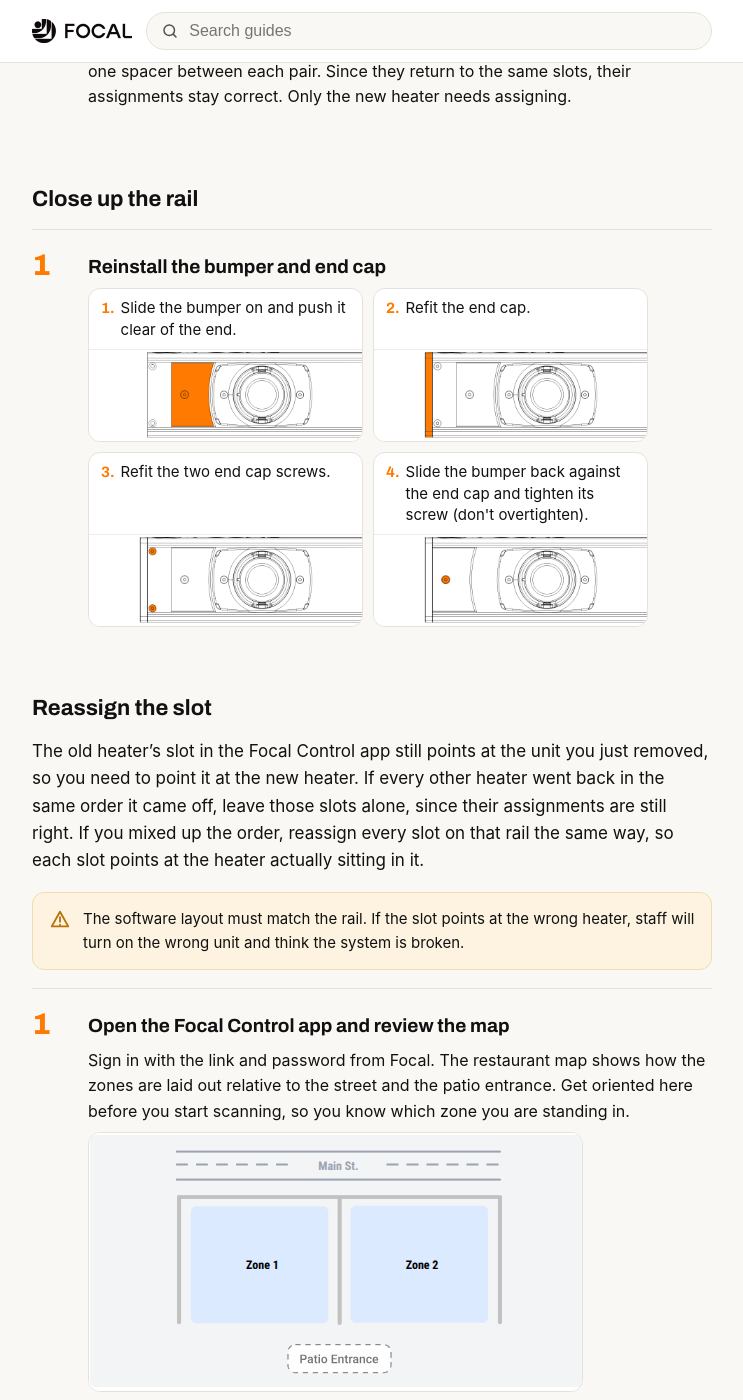
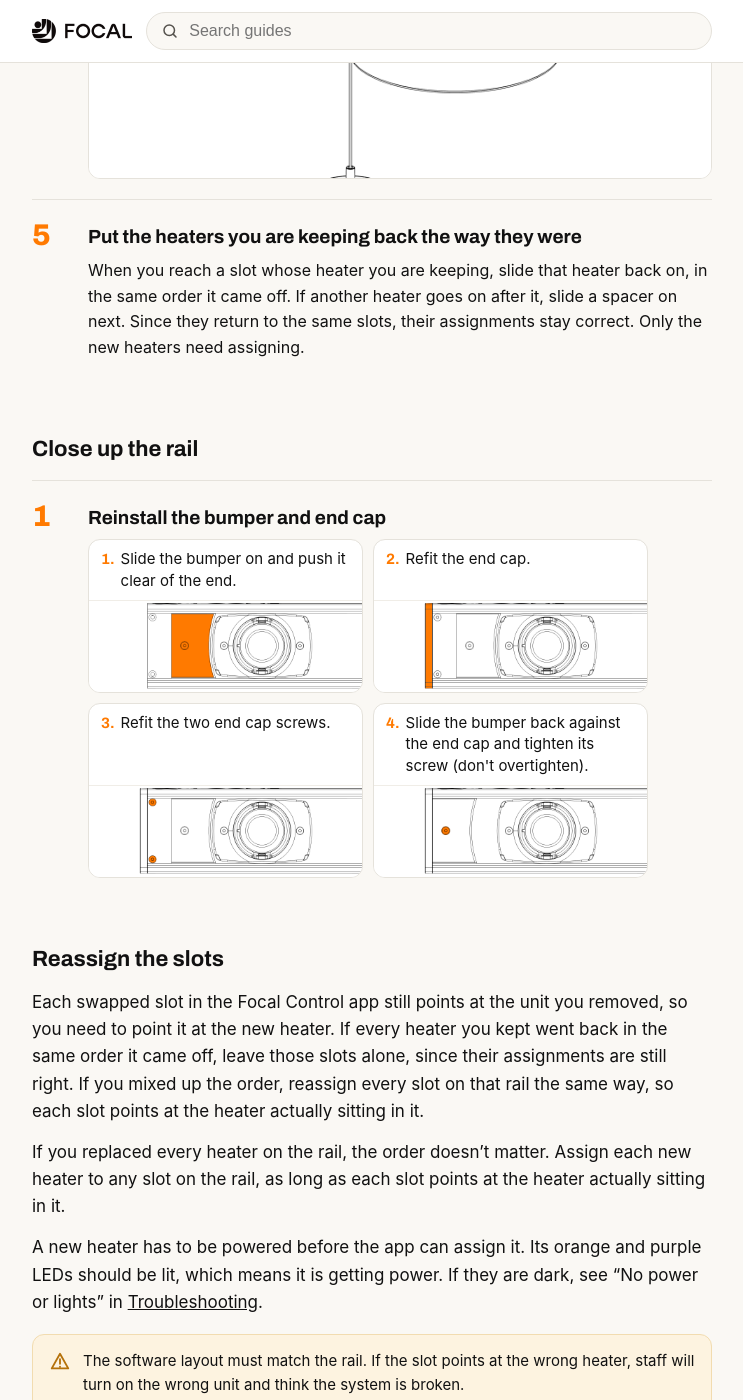
Before and after one commit to BeamT/external-docs, a Jekyll site: the page built from _guides/replace-heaters.md, in a window 1280 px wide and 1400 px high, scrolled down 7327 px. Shown: the whole window, without its empty margins (268-1011 px from the left). Built offline with Jekyll 4.4.1, drawn with Linux system fonts in a browser that asks for light colours; some web fonts are replaced; some of the changed text lies outside the part shown.

Commit message:
Generalize replace-heaters guide to multiple heaters; add LED power checks (#32)
* Generalize replace-heaters guide to multiple heaters and add LED power c

- Rework Replace a Heater into Replace Heaters: remove, install, reassign
  and confirm steps now cover swapping one or more heaters, including a
  full-rail swap where slot order doesn't matter.
- Add orange/purple LED power checks to the install, register/assign and
  replace guides so installers verify rail power before scanning.
- Update links in troubleshooting and warranty guides to the new title.

* Clarify slot-by-slot install flow in replace-heaters guide

- Rewrite install intro so new and kept heaters are handled in slot
  order, with one spacer between pairs and none after the last.
- Make steps 4 and 5 conditional on whether another heater follows,
  so the spacer instruction no longer over-applies.
- Replace the inline no-power warning with a link to the "No power or
  lights" troubleshooting section.
- Drop the stray power-switch line and the "several heaters" note in
  the assign steps.
- Split the final checklist item so new and kept heaters are verified
  separately.

* Bump versions for install, register-assign and replace-heaters guides

Co-Authored-By: Claude Sonnet 5.5 <noreply@anthropic.com>

---------

Co-authored-by: Claude Sonnet 5.5 <noreply@anthropic.com>

```diff
--- a/_guides/replace-heaters.md
+++ b/_guides/replace-heaters.md
@@ -1,11 +1,11 @@
 ---
-title: Replace a Heater
+title: Replace Heaters
 audience: []
 audience_order: {}
 order: 70
-summary: Swap a failed heater and assign the new heater to its slot.
-version: "1.2"
-updated: "2026-10-15"
+summary: Swap one or more failed heaters on a rail and assign the new heaters to their slots.
+version: "1.3"
+updated: "2026-11-16"
 ---
 
 ## On this page
@@ -13,28 +13,28 @@ updated: "2026-10-15"
 - [Before you start](#before-you-start)
 - [Watch the video](#watch-the-video)
 - [Open the rail end](#open-the-rail-end)
-- [Remove the old heater](#remove-the-old-heater)
-- [Install the new heater](#install-the-new-heater)
+- [Remove the old heaters](#remove-the-old-heaters)
+- [Install the new heaters](#install-the-new-heaters)
 - [Close up the rail](#close-up-the-rail)
-- [Reassign the slot](#reassign-the-slot)
-- [Confirm the new heater](#confirm-the-new-heater)
+- [Reassign the slots](#reassign-the-slots)
+- [Confirm the new heaters](#confirm-the-new-heaters)
 - [Final checks](#final-checks)
 
 ## Before you start
 
-This covers swapping a failed or damaged heater for a replacement on a rail that is already installed and running. You remove the old heater, install the new one and then assign the new heater to the slot in the Focal Control app.
+This covers swapping one or more failed or damaged heaters for replacements on a rail that is already installed and running. You remove the old heaters, install the new ones and then assign each new heater to its slot in the Focal Control app. If you are replacing several heaters on the rail, do each step for every heater you are swapping.
 
 {% include diagram.html src="duo-00-parts.png" caption="The opening end of the rail, left to right: end cap, bumper, a heater, a spacer, a second heater and the rail. Heaters and spacers come off in this order, so lay them out the same way." %}
 
-{% include warn.html text="Note which slot the failed heater is in. Put every heater you take off back in its same slot, so the slots in Focal Control still match the rail." %}
+{% include warn.html text="Note which slot each failed heater is in. Put every heater you keep back in its same slot, so the slots in Focal Control still match the rail. The exception is a full-rail swap, where every heater on the rail is new and the order doesn't matter." %}
 
 You need:
 
-{% include checklist.html items="The replacement heater | A phone with a camera and internet | The restaurant's Focal Control app link and password from Focal | A 2 mm hex wrench for the bumper and end cap screws" %}
+{% include checklist.html items="The replacement heater(s) | A phone with a camera and internet | The restaurant's Focal Control app link and password from Focal | A 2 mm hex wrench for the bumper and end cap screws" %}
 
 {% include dodont.html do="Handle each heater by its body, keeping the emitters and grille clear." dont="Grab or set a unit down on the grille or reflector." %}
 
-{% include warn.html text="Let the old heater cool before you touch it." %}
+{% include warn.html text="Let the old heaters cool before you touch them." %}
 
 ## Watch the video
 
@@ -50,31 +50,37 @@ Watch the full video once before you start. Refer to the step-by-step written in
 
 {% include step.html number="3" title="Remove the end cap" captions="Remove the two end cap screws with the 2 mm hex wrench, keeping one hand on the end cap so it doesn't fall.|Take off the end cap." diagram="duo-02-endcap-screws.png,duo-02-endcap-off.png" %}
 
-## Remove the old heater
+## Remove the old heaters
 
 {% include step.html number="1" title="Remove the bumper" body="Slide the bumper off the opening end of the rail." diagram="duo-03-remove-bumper.png" %}
 
-{% include step.html number="2" title="Slide off heaters until the failed one is out" body="Pull each heater's string down firmly and slide it off, then the spacer behind it. Keep going until the failed heater is off. Lay everything out in the order it came off, and set the failed heater aside to return to Focal." diagram="duo-04-remove-heater.png" %}
+{% include step.html number="2" title="Slide off heaters until the failed ones are out" body="Pull each heater's string down firmly and slide it off, then the spacer behind it. Keep going until the failed heater farthest from the opening end is off. Lay everything out in the order it came off, and set the failed heaters aside to return to Focal." diagram="duo-04-remove-heater.png" %}
 
-## Install the new heater
+## Install the new heaters
 
-{% include step.html number="1" title="Unbox the new heater" body="Take the replacement out of its box. Leave the rest of the packaging on until the heater is started onto the rail." %}
+Work slot by slot, from the farthest slot toward the opening end. For a slot getting a new heater, do steps 1 to 4. For a slot keeping its old heater, do step 5. Put one spacer between each pair of heaters, none after the last one.
+
+{% include step.html number="1" title="Unbox the new heater" body="Take a replacement out of its box. Leave the rest of the packaging on until the heater is started onto the rail." %}
 
 {% include step.html number="2" title="Orient the heater" body="Heaters slide on from the opening end of the rail. The heater only fits one way: hold it with the pull string on the trailing side, away from the rail." diagram="duo-04-orient-string.png" %}
 
 {% include step.html number="3" title="Confirm the lug is down" body="The lug (the round power connector on top of the riser) must be down for the heater to slide onto the rail. A new heater ships with a small plastic clip holding the lug down. It slides off by itself as the heater goes onto the rail. If there's no clip and the lug is up, pull the pull string down until the lug drops." diagram="duo-05-lug-down.png" %}
 
-{% include step.html number="4" title="Slide on and move to the old heater's slot" body="Slide the heater onto the rail and remove the rest of the packaging. Pull the string down firmly to release the heater, slide it to the slot the old one came out of, and let go. It locks in and its LEDs light." diagram="duo-06-inserted.png" %}
+{% include step.html number="4" title="Slide on and move to a failed heater's slot" body="Slide the heater onto the rail and remove the rest of the packaging. Pull the string down firmly to release the heater, slide it to the slot a failed heater came out of, and let go. It locks in and its LEDs light. If another heater goes on after this one, slide a spacer on next." diagram="duo-06-inserted.png" %}
 
-{% include step.html number="5" title="Put the other heaters back the way they were" body="Slide the heaters you removed back into their original slots, in the same order, with one spacer between each pair. Since they return to the same slots, their assignments stay correct. Only the new heater needs assigning." %}
+{% include step.html number="5" title="Put the heaters you are keeping back the way they were" body="When you reach a slot whose heater you are keeping, slide that heater back on, in the same order it came off. If another heater goes on after it, slide a spacer on next. Since they return to the same slots, their assignments stay correct. Only the new heaters need assigning." %}
 
 ## Close up the rail
 
 {% include step.html number="1" title="Reinstall the bumper and end cap" captions="Slide the bumper on and push it clear of the end.|Refit the end cap.|Refit the two end cap screws.|Slide the bumper back against the end cap and tighten its screw (don't overtighten)." diagram="duo-08-bumper-on.png,duo-08-endcap-on.png,duo-02-endcap-screws.png,duo-01-bumper-screw.png" grid="true" %}
 
-## Reassign the slot
+## Reassign the slots
 
-The old heater's slot in the Focal Control app still points at the unit you just removed, so you need to point it at the new heater. If every other heater went back in the same order it came off, leave those slots alone, since their assignments are still right. If you mixed up the order, reassign every slot on that rail the same way, so each slot points at the heater actually sitting in it.
+Each swapped slot in the Focal Control app still points at the unit you removed, so you need to point it at the new heater. If every heater you kept went back in the same order it came off, leave those slots alone, since their assignments are still right. If you mixed up the order, reassign every slot on that rail the same way, so each slot points at the heater actually sitting in it.
+
+If you replaced every heater on the rail, the order doesn't matter. Assign each new heater to any slot on the rail, as long as each slot points at the heater actually sitting in it.
+
+A new heater has to be powered before the app can assign it. Its orange and purple LEDs should be lit, which means it is getting power. If they are dark, see "No power or lights" in [Troubleshooting]({{ site.baseurl }}/troubleshooting/#no-power-or-lights).
 
 {% include warn.html text="The software layout must match the rail. If the slot points at the wrong heater, staff will turn on the wrong unit and think the system is broken." %}
 
@@ -82,22 +88,24 @@ The old heater's slot in the Focal Control app still points at the unit you just
 
 {% include step.html number="2" title="Open Assign Devices" body="Tap the menu icon in the top left and choose Assign Devices." diagram="reg-02-nav.png" %}
 
-{% include step.html number="3" title="Select the old heater's slot and tap Replace Heater" body="Tap the slot the old heater came out of. Each heater shows on the map as two squares, one per heating head; tap either one. The panel below shows the old heater's serial number. Since you've already removed the old heater from the rail, it's expected that it says Heater is offline. Tap Replace Heater, then tap the camera icon next to the field that opens and allow camera access if your phone asks." diagram="rep-02-replace.png" %}
+{% include step.html number="3" title="Select a swapped slot and tap Replace Heater" body="Tap a slot a failed heater came out of. Each heater shows on the map as two squares, one per heating head; tap either one. The panel below shows the old heater's serial number. Since you've already removed it from the rail, it's expected that it says Heater is offline. Tap Replace Heater, then tap the camera icon next to the field that opens and allow camera access if your phone asks." diagram="rep-02-replace.png" %}
 
-{% include step.html number="4" title="Scan the new heater's QR code" body="Point the camera at the QR code on the new heater: the round SCAN TO HEAT tag on the end of its pull string. The field fills in with the heater's code once it reads." diagram="reg-05-scan.png" %}
+{% include step.html number="4" title="Scan the new heater's QR code" body="Point the camera at the QR code on the new heater sitting in that slot: the round SCAN TO HEAT tag on the end of its pull string. The field fills in with the heater's code once it reads." diagram="reg-05-scan.png" %}
 
 {% include step.html number="5" title="Tap Save Heater Assignment" body="Tap Save Heater Assignment. The slot doesn't point at the new heater until you save, so don't skip this." diagram="rep-03-save.png" %}
 
-## Confirm the new heater
+{% include step.html number="6" title="Repeat for each swapped slot" body="Select the next swapped slot and repeat steps 3 to 5 until every new heater is assigned." %}
+
+## Confirm the new heaters
 
 {% include step.html number="1" title="Go to Heater Control" body="Open the menu in the top left and choose Heater Control." diagram="reg-02-nav.png" %}
 
-{% include step.html number="2" title="Tap the slot and set a heat level" body="Tap the slot you just reassigned, then tap 1, 2, or 3 for either head. Look up at the new heater. Its LEDs should change to match the level you picked and it should start putting out heat. If a different heater responds, go back to Assign Devices and fix the assignment." diagram="reg-07-heater-hot.png" %}
+{% include step.html number="2" title="Tap a slot and set a heat level" body="Tap a slot you just reassigned, then tap 1, 2, or 3 for either head. Look up at the new heater. Its LEDs should change to match the level you picked and it should start putting out heat. If a different heater responds, go back to Assign Devices and fix the assignment. Repeat for each slot you reassigned." diagram="reg-07-heater-hot.png" %}
 
-{% include step.html number="3" title="Turn it back off" body="Tap 0 to turn the heater off so nothing is left running before you go." %}
+{% include step.html number="3" title="Turn them back off" body="Tap 0 on each heater you tested so nothing is left running before you go." %}
 
 ## Final checks
 
-{% include checklist.html items="The new heater sits in the same slot the old one came out of | Every other heater is back in its original slot with a spacer between each pair | The reassigned slot commands the new heater and no other | Bumper back on the rail, end cap screwed on, and bumper screw tightened" %}
+{% include checklist.html items="Each new heater is in a slot an old one came out of | Every heater you kept is back in its original slot | Each reassigned slot commands the new heater sitting in it and no other | There is a spacer between each pair of heaters | Bumper back on the rail, end cap screwed on, and bumper screw tightened" %}
 
-If the new heater won't come online or the wrong unit responds, see [Troubleshooting]({{ site.baseurl }}/troubleshooting/).
+If a new heater won't come online or the wrong unit responds, see [Troubleshooting]({{ site.baseurl }}/troubleshooting/).
```
Also changed, not shown: _guides/install-heaters.md (+3 -3 lines), _guides/register-assign-heaters.md (+3 -3 lines), _guides/troubleshooting.md (+1 -1 lines), _guides/warranty-service.md (+1 -1 lines).
